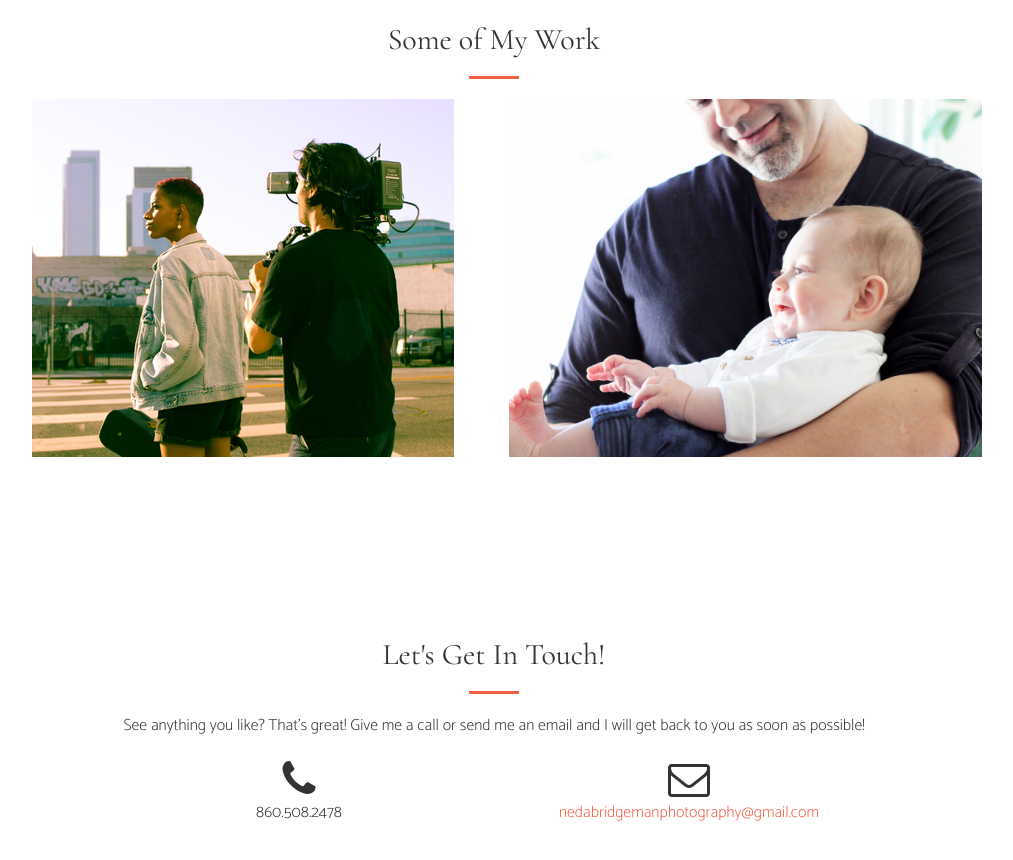
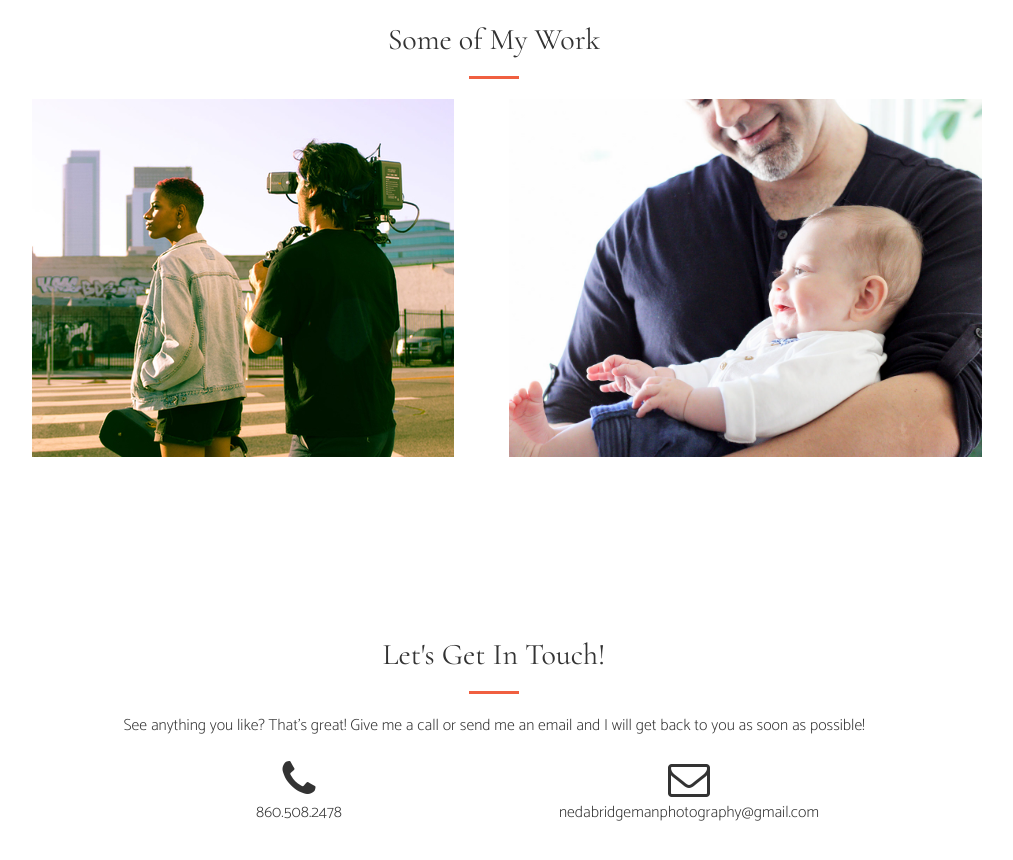
Before and after one commit to LANole/NedaBridgemanPhotography, a website: page public/index.html in a window 1280 px wide. Shown: the part 1214-2074 px from the top of the page, without its empty margins (146-1159 px from the left). Drawn offline with nearby package versions, Linux system fonts and the light colour scheme.

```diff
--- a/public/index.html
+++ b/public/index.html
@@ -288,7 +288,7 @@
                 </div>
                 <div class="col-lg-4 text-center">
                     <i class="fa fa-envelope-o fa-3x sr-contact"></i>
-                    <p><a href="mailto:your-email@your-domain.com">nedabridgemanphotography@gmail.com</a></p>
+                    <p>nedabridgemanphotography@gmail.com</p>
                 </div>
             </div>
         </div>
```
